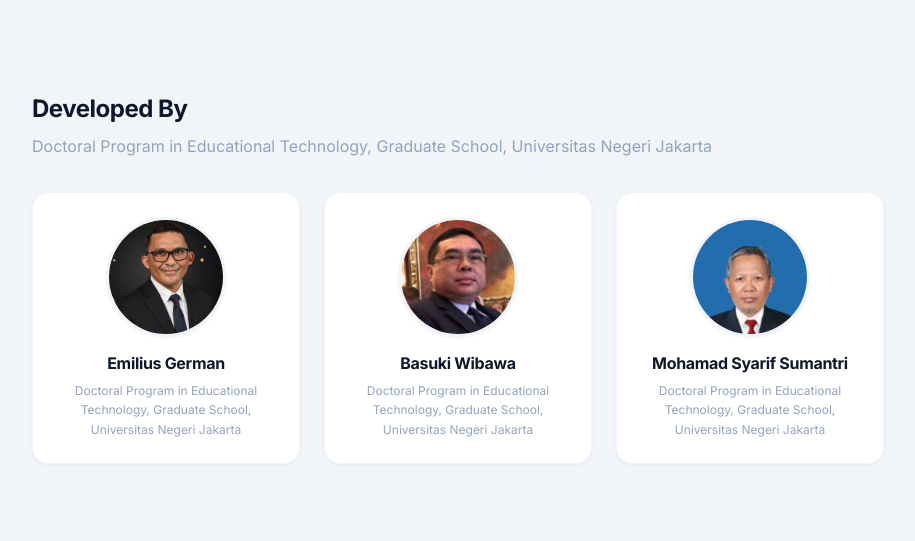
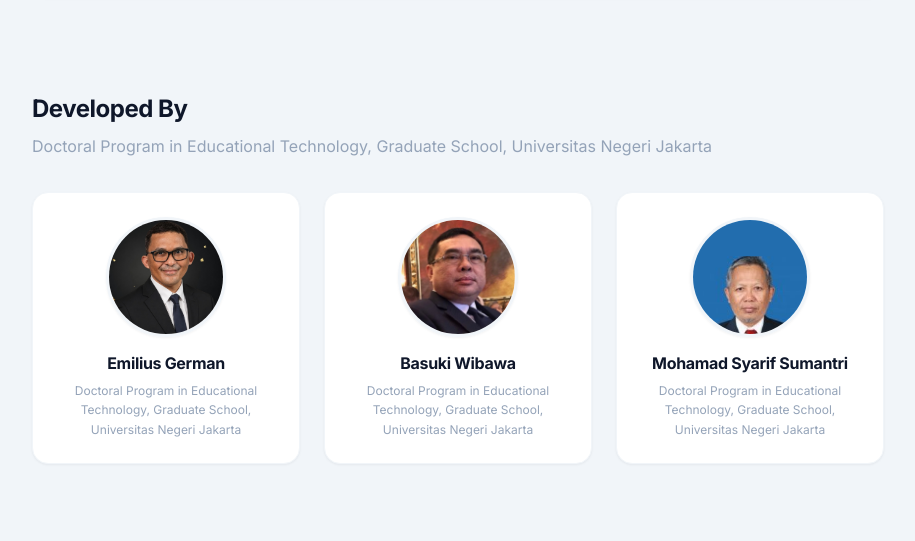
Before and after one commit to hijrahassalam/astro-oet-med, an Astro site: page /about in a window 1280 px wide. Shown: the part 5117-5658 px from the top of the page, without its empty margins (182-1097 px from the left). Built offline with nearby package versions, Linux system fonts and the light colour scheme; Astro itself is replaced by a stand-in of ours.

Commit message:
fix: Sumantri face position up to 35% to match others

```diff
--- a/src/pages/about.astro
+++ b/src/pages/about.astro
@@ -749,7 +749,7 @@ const subCLOs = [
 
   /* Sumantri: extra blue padding on image + position to show face */
   .developers-grid .developer-card:nth-child(3) .developer-photo {
-    object-position: center 45%;
+    object-position: center 35%;
   }
 
   .developer-name {
```
